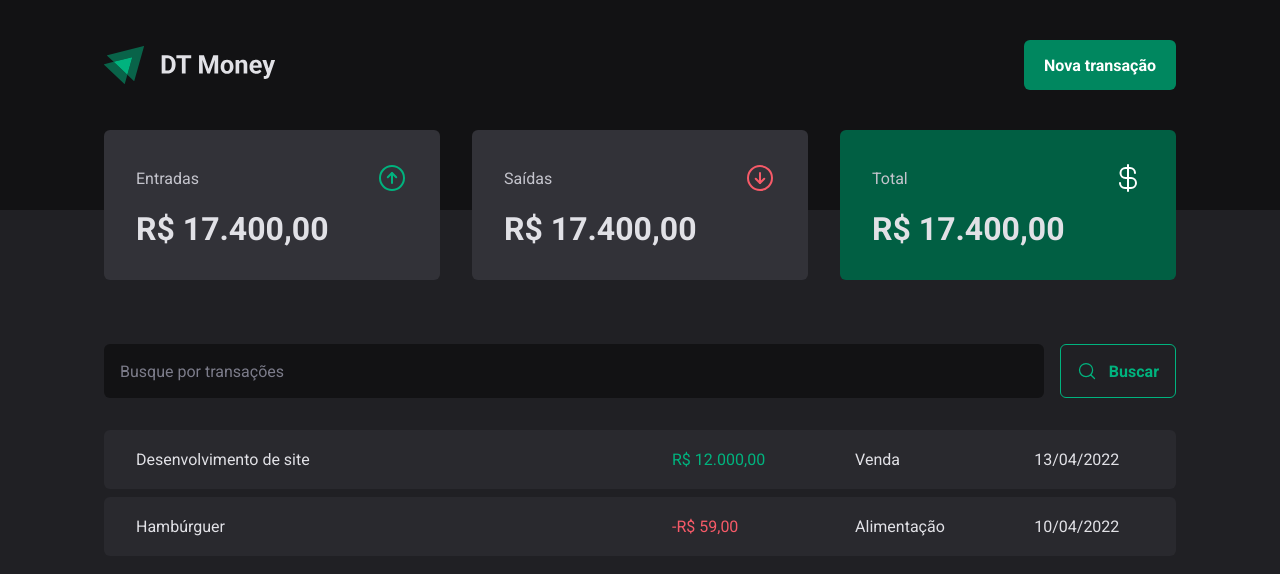
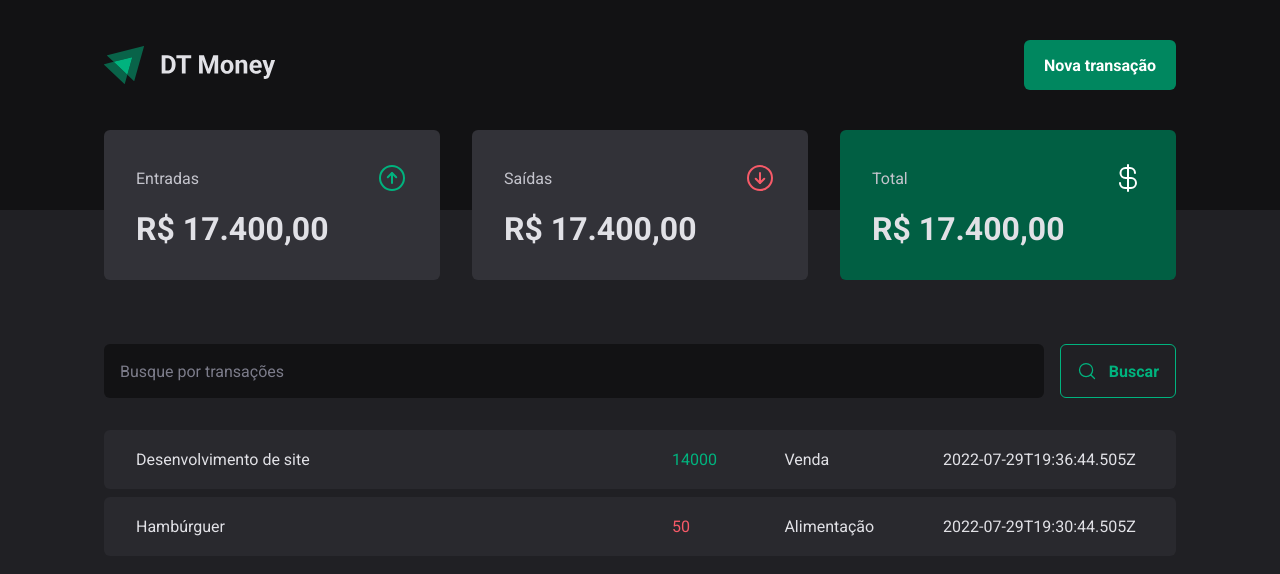
Before and after one commit to eidynho/03-dt-money, a React (Vite) app: page / in a window 1280 px wide. Shown: the top 574 px of the page. Built offline with nearby package versions, Linux system fonts and the light colour scheme; data requests are answered from the project's data file.

Commit message:
new: json-server fake api + get fake transaction from api

```diff
--- a/package.json
+++ b/package.json
@@ -5,6 +5,7 @@
   "type": "module",
   "scripts": {
     "dev": "vite",
+    "dev:server": "json-server server.json -p 3333 -w -d 500",
     "build": "tsc && vite build",
     "preview": "vite preview",
     "lint": "eslint \"{src,apps,libs,test}/**/*.ts\" --fix"
@@ -27,6 +28,7 @@
     "eslint": "^8.0.1",
     "eslint-config-prettier": "^8.3.0",
     "eslint-plugin-prettier": "^4.0.0",
+    "json-server": "^0.17.2",
     "prettier": "^2.3.2",
     "typescript": "^4.9.3",
     "vite": "^4.1.0"
--- /dev/null
+++ b/server.json
@@ -0,0 +1,20 @@
+{
+    "transactions": [
+      {
+        "id": 1,
+        "description": "Desenvolvimento de site",
+        "type": "income",
+        "category": "Venda",
+        "price": 14000,
+        "createdAt": "2022-07-29T19:36:44.505Z"
+      },
+      {
+        "id": 2,
+        "description": "Hambúrguer",
+        "type": "outcome",
+        "category": "Alimentação",
+        "price": 50,
+        "createdAt": "2022-07-29T19:30:44.505Z"
+      }
+    ]
+  }
--- a/src/pages/Transactions/index.tsx
+++ b/src/pages/Transactions/index.tsx
@@ -1,13 +1,37 @@
+import { useEffect, useState } from "react";
 import { Header } from "../../components/Header";
 import { Summary } from "../../components/Summary";
 import { SearchForm } from "./components/SearchForm";
+
 import {
     PriceHighlight,
     TransactionsContainer,
     TransactionsTable,
 } from "./styles";
 
+interface Transaction {
+    id: number;
+    description: string;
+    type: "income" | "outcome";
+    price: number;
+    category: string;
+    createdAt: string;
+}
+
 export function Transactions() {
+    const [transactions, setTransactions] = useState<Transaction[]>([]);
+
+    async function loadTransactions() {
+        const response = await fetch("http://localhost:3333/transactions");
+        const data = await response.json();
+
+        setTransactions(data);
+    }
+
+    useEffect(() => {
+        loadTransactions();
+    }, []);
+
     return (
         <div>
             <Header />
@@ -18,26 +42,24 @@ export function Transactions() {
 
                 <TransactionsTable>
                     <tbody>
-                        <tr>
-                            <td width="50%">Desenvolvimento de site</td>
-                            <td>
-                                <PriceHighlight variant="income">
-                                    R$ 12.000,00
-                                </PriceHighlight>
-                            </td>
-                            <td>Venda</td>
-                            <td>13/04/2022</td>
-                        </tr>
-                        <tr>
-                            <td width="50%">Hambúrguer</td>
-                            <td>
-                                <PriceHighlight variant="outcome">
-                                    -R$ 59,00
-                                </PriceHighlight>
-                            </td>
-                            <td>Alimentação</td>
-                            <td>10/04/2022</td>
-                        </tr>
+                        {transactions.map((transaction) => {
+                            return (
+                                <tr key={transaction.id}>
+                                    <td width="50%">
+                                        {transaction.description}
+                                    </td>
+                                    <td>
+                                        <PriceHighlight
+                                            variant={transaction.type}
+                                        >
+                                            {transaction.price}
+                                        </PriceHighlight>
+                                    </td>
+                                    <td>{transaction.category}</td>
+                                    <td>{transaction.createdAt}</td>
+                                </tr>
+                            );
+                        })}
                     </tbody>
                 </TransactionsTable>
             </TransactionsContainer>
```
Also changed, not shown: 1 other file (tests, documents, lock files or other folders).
